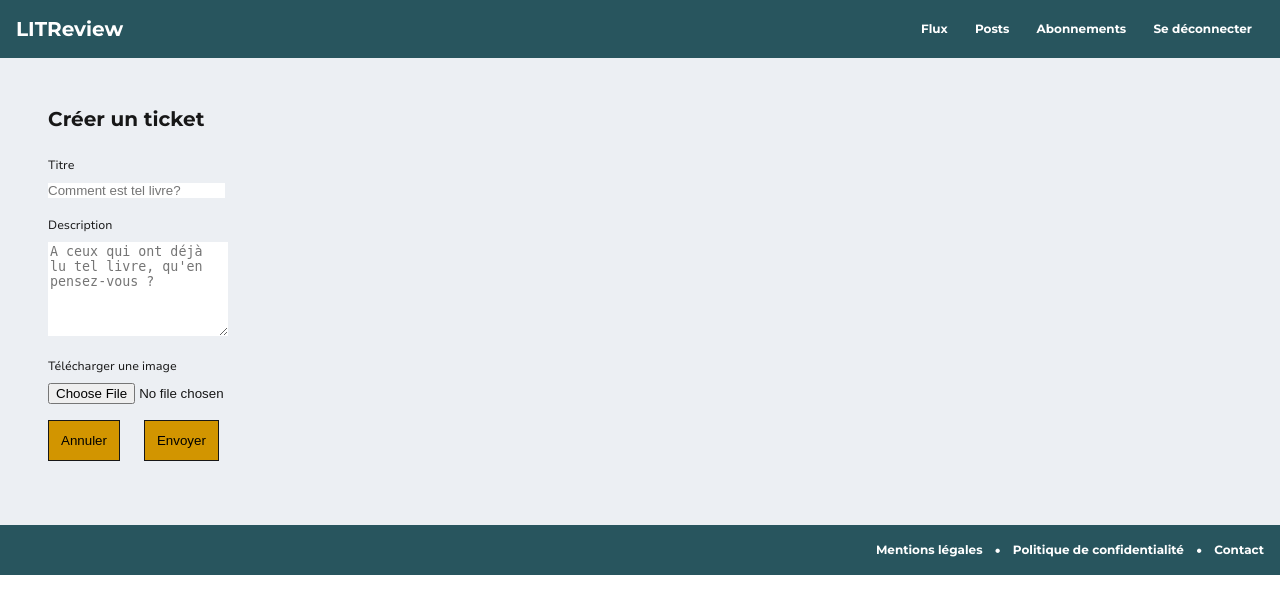
After one commit to Arnaud-Goguelin/ocpy09, a Django app: template tickets/jinja2/tickets/ticket_form.html in a window 1280 px wide. The commit adds this page. Shown: the top 614 px of the page. Run offline with Django 5.2, Linux system fonts and the light colour scheme; the template is opened without the code that fills it, so the values that code supplies are empty.

Commit message:
feat(templates): implements base html template and css + implement create ticket template

```diff
--- a/litrevu/templates/base.html
+++ b/litrevu/templates/base.html
@@ -1,16 +1,38 @@
 <!DOCTYPE html>
+{% load static %}
+
 <html lang="fr">
 <head>
     <meta charset="UTF-8">
     <meta name="viewport" content="width=device-width, initial-scale=1.0">
-    <title>{% block title %}LitRevu{% endblock %}</title>
+    <title>{% block title %}LitReview{% endblock %}</title>
+    <!--    shared css here -->
+    <link rel="stylesheet" href="{% static 'styles/theme/reset.css' %}">
+    <link rel="stylesheet" href="{% static 'styles/theme/colors.css' %}">
+    <link rel="stylesheet" href="{% static 'styles/theme/font-face.css' %}">
+    <link rel="stylesheet" href="{% static 'styles/theme/typography.css' %}">
+    <link rel="stylesheet" href="{% static 'styles/theme/spacing.css' %}">
+    <link rel="stylesheet" href="{% static 'styles/theme/scaling.css' %}">
+    <link rel="stylesheet" href="{% static 'styles/theme/layout.css' %}">
+    <link rel="stylesheet" href="{% static 'styles/css/base.css' %}">
+    <link rel="stylesheet" href="{% static 'styles/components/button.css' %}">
+    <link rel="stylesheet" href="{% static 'styles/css/header.css' %}">
+    <link rel="stylesheet" href="{% static 'styles/css/footer.css' %}">
+
+    <!--    specific css here -->
     {% block css %}
-<!--    import css here -->
     {% endblock %}
 </head>
 <body>
-    <main>
-        {% block content %}{% endblock %}
-    </main>
+{% include "header.html" %}
+    <div class="app-container">
+        <main>
+            <div class="p-2xl">
+            {% block content %}{% endblock %}
+            </div>
+        </main>
+    </div>
+
+{% include "footer.html" %}
 </body>
 </html>
--- /dev/null
+++ b/litrevu/templates/footer.html
@@ -0,0 +1,7 @@
+<footer class="footer flex --flex-end p-md ">
+    <a class="headline-md" href="#">Mentions légales</a>
+    <span class="ml-sm mr-sm">•</span>
+    <a class="headline-md" href="#">Politique de confidentialité</a>
+    <span class="ml-sm mr-sm">•</span>
+    <a class="headline-md" href="#">Contact</a>
+</footer>
--- /dev/null
+++ b/litrevu/templates/header.html
@@ -0,0 +1,9 @@
+<header class="header flex --space-between p-md">
+    <h1 class="headline-xl"><a href="#">LITReview</a></h1>
+    <nav>
+        <a class="headline-md m-sm" href="#">Flux</a>
+        <a class="headline-md m-sm" href="#">Posts</a>
+        <a class="headline-md m-sm" href="#">Abonnements</a>
+        <a class="headline-md m-sm" href="#">Se déconnecter</a>
+    </nav>
+</header>
--- /dev/null
+++ b/tickets/templates/tickets/ticket_form.html
@@ -0,0 +1,70 @@
+{% extends 'base.html' %}
+{% load static %}
+
+{% block title %}Créer un ticket - LitReview{% endblock %}
+
+{% block css %}
+<link rel="stylesheet" href="{% static 'css/ticket_form.css' %}">
+{% endblock %}
+
+{% block content %}
+<section class="flex --column --align-start">
+    <h2 class="headline-xl mb-lg">Créer un ticket</h2>
+
+    <form class="form-global width-100" method="post" enctype="multipart/form-data">
+        {% csrf_token %}
+        <div class="mb-md width-50">
+            <label class="block mb-xs" for="id_title">Titre</label>
+            <input class="form-input"
+                   type="text"
+                   name="title"
+                   id="id_title"
+                   placeholder="Comment est tel livre?"
+                   required
+            >
+            {% if form.title.errors %}
+            <span>{{ form.title.errors.0 }}</span>
+            {% endif %}
+        </div>
+
+        <div class="mb-md width-80">
+            <label class="block mb-xs" for="id_description">Description</label>
+            <textarea class="from-text-area"
+                    name="description"
+                    id="id_description"
+                    placeholder="A ceux qui ont déjà lu tel livre, qu'en pensez-vous ?"
+                    rows="6"
+            ></textarea>
+            {% if form.description.errors %}
+            <span>{{ form.description.errors.0 }}</span>
+            {% endif %}
+        </div>
+
+        <div>
+            <div class="mb-md">
+                <label class="block mb-xs" for="id_image">
+                    Télécharger une image
+                </label>
+                <input
+                        class="form-input"
+                        type="file"
+                        name="image"
+                        id="id_image"
+                        accept="image/*"
+                >
+            </div>
+
+            <div class=" flex --flex-start mb-md">
+                <button class="primary-btn" type="submit">
+                    <a href="{% url 'tickets:list' %}">
+                        Annuler
+                    </a>
+                </button>
+                <button class="primary-btn ml-lg" type="submit">
+                    Envoyer
+                </button>
+            </div>
+        </div>
+    </form>
+</section>
+{% endblock %}
```
Also changed, not shown: tickets/templates/tickets/ticket_creation.html (deleted, +0 -11 lines), litrevu/statics/styles/components/button.css (deleted), litrevu/statics/styles/components/card.css (deleted), litrevu/statics/styles/css/main.css (deleted), litrevu/statics/styles/reset.css (deleted), litrevu/statics/styles/theme/colors.css (deleted), litrevu/statics/styles/theme/scaling.css (deleted), litrevu/statics/styles/theme/spacing.css (deleted), litrevu/statics/styles/theme/typography.css (deleted), tickets/static/tickets/styles/css/ticket_list.css (deleted).
